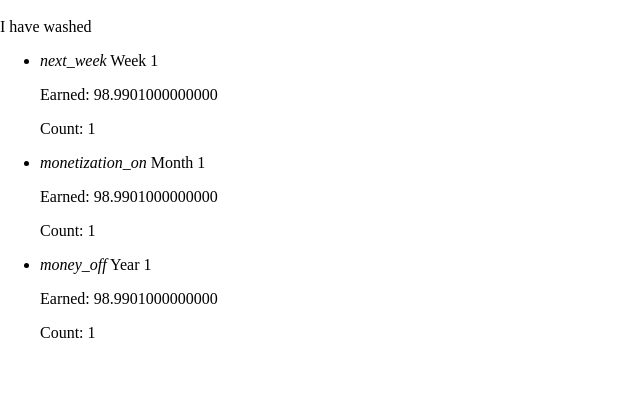
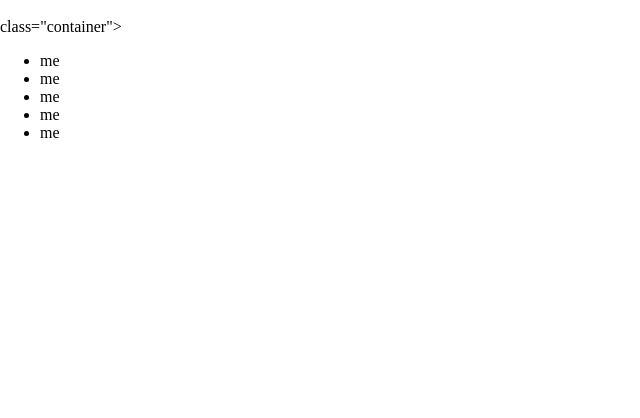
Before and after one commit to nukikordzaia/MyCarWash, a Django app: page /washers/7/ in a window 1280 px wide. Shown: the part 382-800 px from the top of the page, without its empty margins (0-640 px from the left). Run offline with Django 3.2, Linux system fonts and the light colour scheme; data comes from the database, SQL or seed files in the repository.

Commit message:
add containers

```diff
--- a/templates/carwashs/washer-detail.html
+++ b/templates/carwashs/washer-detail.html
@@ -9,70 +9,27 @@
             <div class="card">
                 <div class="card-image">
                     <img src="{{ washer.image.url }}">
-                    {% if washer.first_name %}
-                        <span class="card-title">{{ washer.get_full_name }}</span>
-                    {% endif %}
-                {% if washer.birthdate|is_adult:16 %}
-                    <p> Is adult </p>
-                {% endif %}
                 </div>
                 <div class="card-content">
                     <p> {{ washer.get_full_name }}</p>
-                    <p>I have washed {{ washer.washed_count }}</p>
                 </div>
-                {#                <div class="card-action">#}
-                {#                    <a href="#">Read More</a>#}
-                {#                </div>#}
             </div>
         </div>
-        <div class="col s12 m5">
-            <ul class="collapsible">
-                <li>
-                    <div class="collapsible-header">
-                        <i class="material-icons">next_week</i>
-                        Week
-                        <span class="new badge">1</span></div>
-                    <div class="collapsible-body">
-                        <p>Earned: {{ earned_money_week}}</p>
-                        <p>Count: {{ washed_last_week}}</p>
 
-                    </div>
-                </li>
-                <li class="active">
-                    <div class="collapsible-header">
-                        <i class="material-icons">monetization_on</i>
-                        Month
-                        <span class="badge">1</span></div>
-                    <div class="collapsible-body">
-                        <p>Earned: {{ earned_money_month}}</p>
-                        <p>Count: {{ washed_last_month}}</p>
-                    </div>
-                </li>
-                <li>
-                    <div class="collapsible-header">
-                        <i class="material-icons">money_off</i>
-                        Year
-                        <span class="badge">1</span></div>
-                    <div class="collapsible-body">
-                        <p>Earned: {{ earned_money_year}}</p>
-                        <p>Count: {{ washed_last_year}}</p>
-                    </div>
-                </li>
+        <div> class="container">
+            <ul class="collection">
+                <li class="collection-item"> me </li>
+                <li class="collection-item"> me </li>
+                <li class="collection-item"> me </li>
+                <li class="collection-item"> me </li>
+                <li class="collection-item"> me </li>
             </ul>
         </div>
+
+
+
+
+
     </div>
 
-    <script>
-        document.addEventListener('DOMContentLoaded', function () {
-            var elems = document.querySelectorAll('.collapsible');
-            var instances = M.Collapsible.init(elems, options);
-        });
-
-        // Or with jQuery
-
-        $(document).ready(function () {
-            $('.collapsible').collapsible();
-        });
-
-    </script>
 {% endblock %}
```
